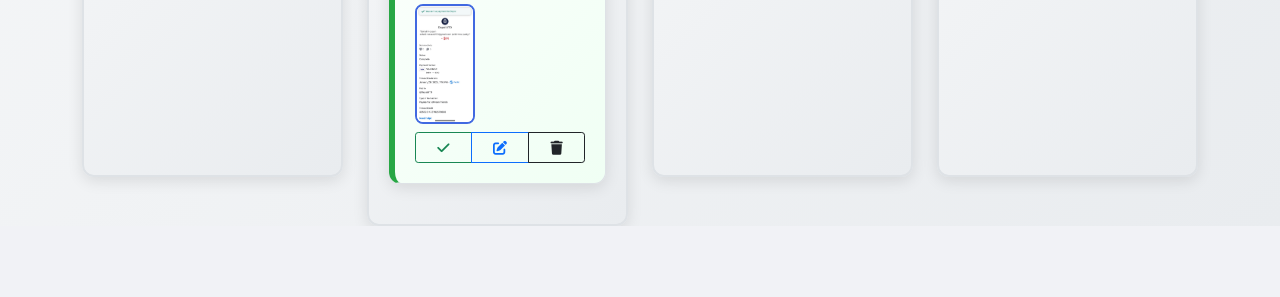
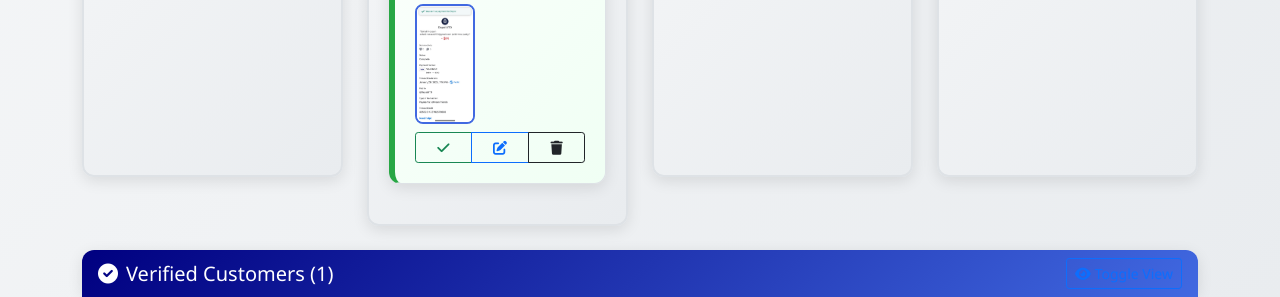
Before and after one commit to nishantb1/ticket-verification-app, a Flask app: page /admin in a window 1280 px wide. Shown: the part 803-1100 px from the top of the page. Before the commit the page ends 1029 px from the top, so only its background shows below. Run offline with Flask 3, Linux system fonts and the light colour scheme; a user stored in the database is signed in; data comes from the database, SQL or seed files in the repository.

Commit message:
Add verified customers list to admin dashboard with toggle functionality

```diff
--- a/app.py
+++ b/app.py
@@ -907,14 +907,28 @@ def admin_dashboard():
     flagged = [order for order in orders if order[12] == 'Flagged']
     completed = [order for order in orders if order[12] == 'Completed']
 
+    # Get verified customers list (including both Verified and Completed statuses)
+    conn = sqlite3.connect(get_db_path())
+    cursor = conn.cursor()
+    cursor.execute('''
+        SELECT name, email, boys_count, girls_count, expected_amount, created_at, status
+        FROM order_table
+        WHERE status IN ('Verified', 'Completed')
+        ORDER BY created_at DESC
+    ''')
+    verified_customers = cursor.fetchall()
+    conn.close()
+
     # Debug logging
     print(f"Admin Dashboard Debug - Total orders: {len(orders)}")
     print(f"Admin Dashboard Debug - Pending: {len(pending)}, Verified: {len(verified)}, Flagged: {len(flagged)}, Completed: {len(completed)}")
+    print(f"Admin Dashboard Debug - Verified customers: {len(verified_customers)}")
 
     # Create response with cache control headers
     response = make_response(render_template('admin.html',
                          pending=pending, verified=verified,
-                         flagged=flagged, completed=completed))
+                         flagged=flagged, completed=completed,
+                         verified_customers=verified_customers))
     response.headers['Cache-Control'] = 'no-cache, no-store, must-revalidate'
     response.headers['Pragma'] = 'no-cache'
     response.headers['Expires'] = '0'
--- a/templates/admin.html
+++ b/templates/admin.html
@@ -476,6 +476,75 @@
     </div>
 </div>
 
+<!-- Verified Customers Section -->
+<div class="row mt-4">
+    <div class="col-12">
+        <div class="card">
+            <div class="card-header d-flex justify-content-between align-items-center">
+                <h5 class="card-title mb-0">
+                    <i class="fas fa-check-circle me-2"></i>Verified Customers ({{ verified_customers|length }})
+                </h5>
+                <button class="btn btn-sm btn-outline-primary" onclick="toggleVerifiedCustomers()">
+                    <i class="fas fa-eye me-1"></i>Toggle View
+                </button>
+            </div>
+            <div class="card-body" id="verifiedCustomersSection" style="display: none;">
+                {% if verified_customers %}
+                <div class="table-responsive">
+                    <table class="table table-striped table-sm">
+                        <thead>
+                            <tr>
+                                <th>Name</th>
+                                <th>Email</th>
+                                <th>Tickets</th>
+                                <th>Amount</th>
+                                <th>Status</th>
+                                <th>Date</th>
+                            </tr>
+                        </thead>
+                        <tbody>
+                            {% for customer in verified_customers %}
+                            <tr>
+                                <td>
+                                    <strong>{{ customer[0] }}</strong>
+                                </td>
+                                <td>
+                                    <span class="text-muted">{{ customer[1] }}</span>
+                                </td>
+                                <td>
+                                    <span class="badge bg-primary">{{ customer[2] }} Boys</span>
+                                    <span class="badge bg-info">{{ customer[3] }} Girls</span>
+                                </td>
+                                <td>
+                                    <strong>${{ "%.2f"|format(customer[4]) }}</strong>
+                                </td>
+                                <td>
+                                    {% if customer[6] == 'Verified' %}
+                                        <span class="badge bg-success">Verified</span>
+                                    {% else %}
+                                        <span class="badge bg-info">Completed</span>
+                                    {% endif %}
+                                </td>
+                                <td>
+                                    <small class="text-muted">{{ customer[5].split(' ')[0] if customer[5] else 'N/A' }}</small>
+                                </td>
+                            </tr>
+                            {% endfor %}
+                        </tbody>
+                    </table>
+                </div>
+                {% else %}
+                <div class="text-center py-4">
+                    <i class="fas fa-check-circle fa-3x text-muted mb-3"></i>
+                    <h6 class="text-muted">No verified customers yet</h6>
+                    <p class="text-muted">Customers will appear here once their orders are verified or completed.</p>
+                </div>
+                {% endif %}
+            </div>
+        </div>
+    </div>
+</div>
+
 <!-- Receipt Modal -->
 <div class="modal fade" id="receiptModal" tabindex="-1">
     <div class="modal-dialog modal-lg">
@@ -842,6 +911,22 @@ function deleteOrder(orderId) {
     }
 }
 
+function toggleVerifiedCustomers() {
+    const section = document.getElementById('verifiedCustomersSection');
+    const button = event.target.closest('button');
+    const icon = button.querySelector('i');
+
+    if (section.style.display === 'none') {
+        section.style.display = 'block';
+        icon.className = 'fas fa-eye-slash me-1';
+        button.innerHTML = '<i class="fas fa-eye-slash me-1"></i>Hide View';
+    } else {
+        section.style.display = 'none';
+        icon.className = 'fas fa-eye me-1';
+        button.innerHTML = '<i class="fas fa-eye me-1"></i>Show View';
+    }
+}
+
 function editOrder(orderId) {
     // In a real implementation, you'd fetch the order details via AJAX
     // For now, we'll just show the modal
```
